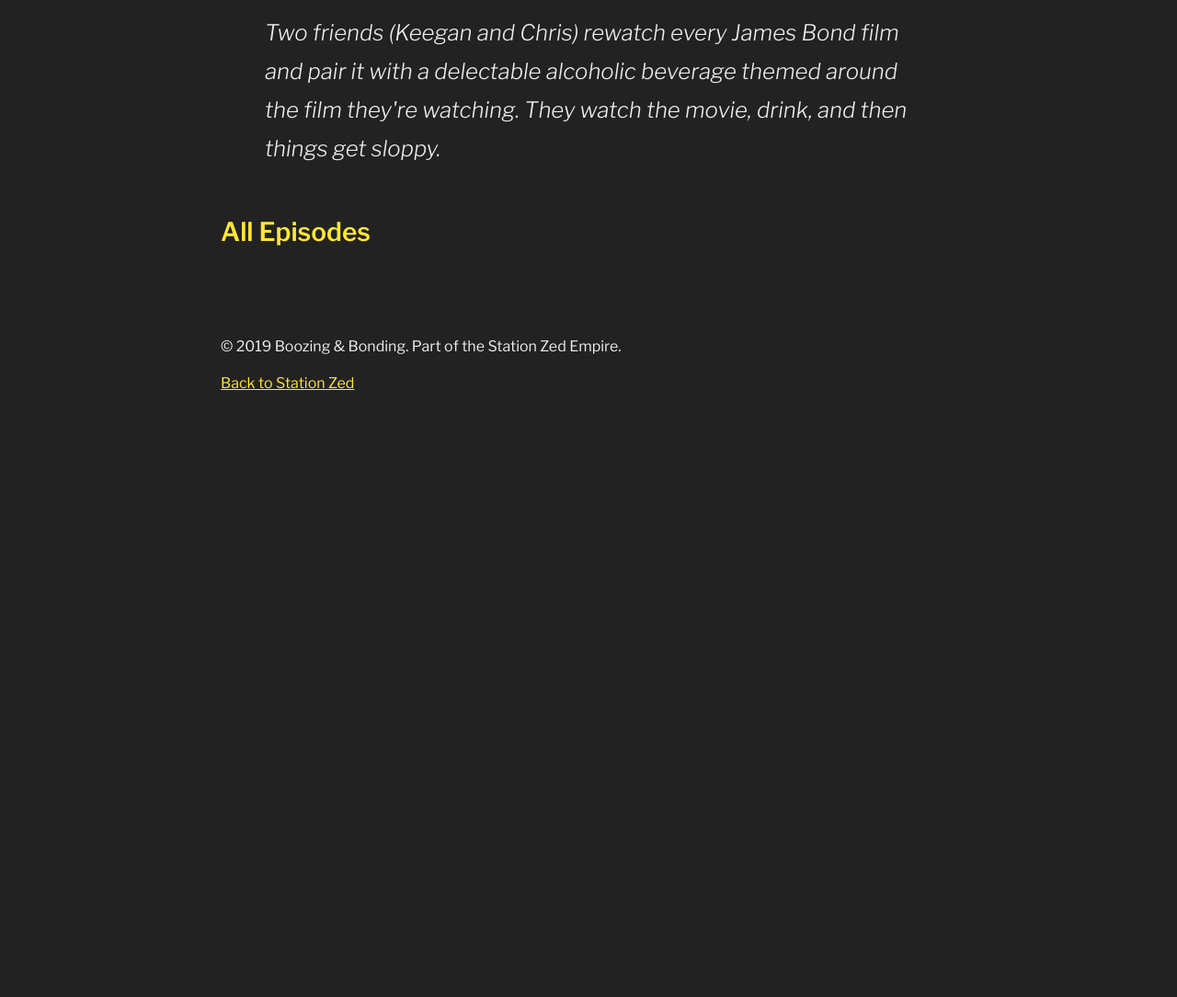
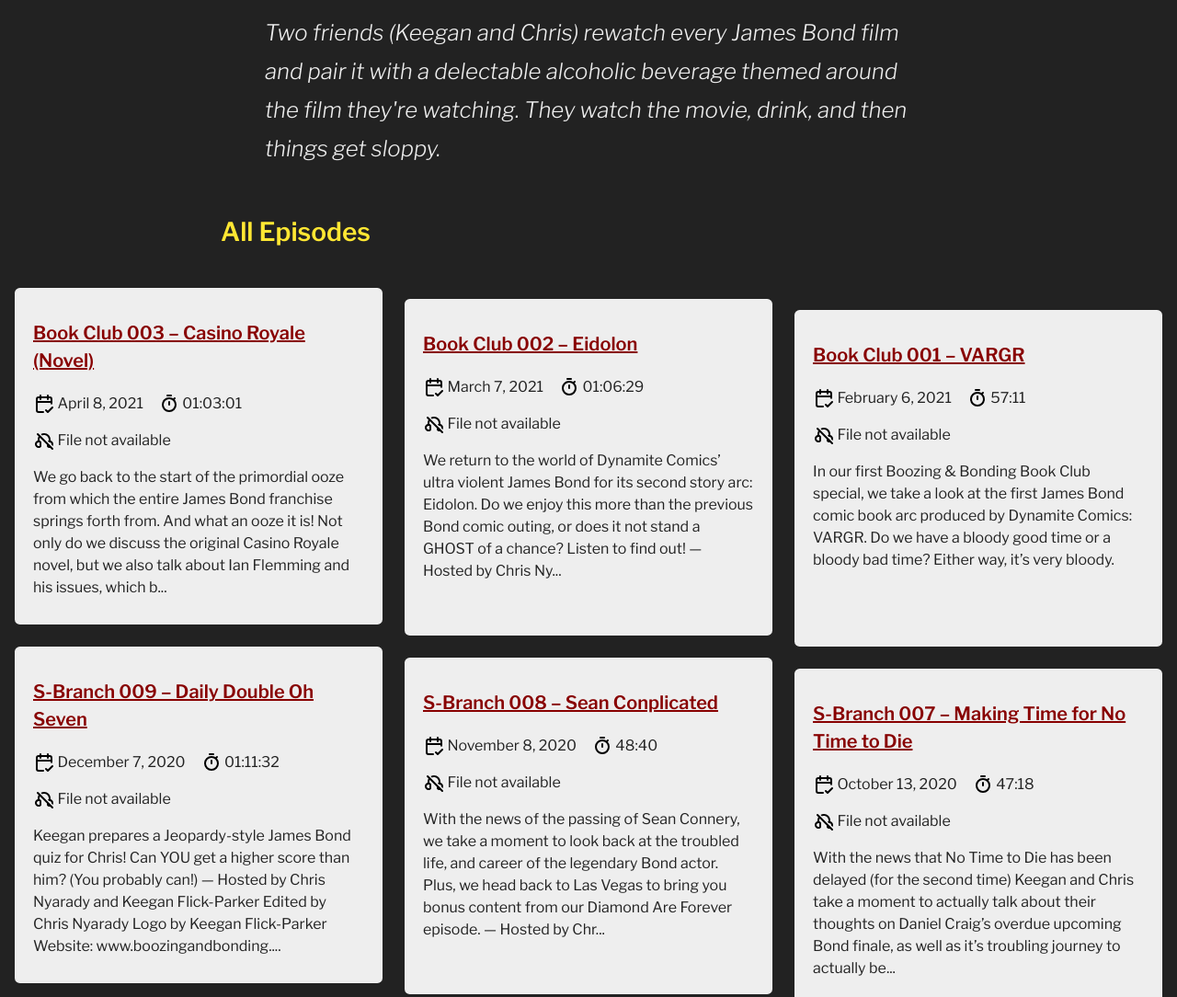
Before and after one commit to stephenbelyea/station-zed, a website: page docs/show-boozing-and-bonding.html in a window 1280 px wide. Shown: the part 327-1411 px from the top of the page at 92% size. Before the commit the page ends 868 px from the top, so only its background shows below. Drawn offline with nearby package versions, Linux system fonts and the light colour scheme.

Commit message:
Update HTML files to include new script

```diff
--- a/docs/show-boozing-and-bonding.html
+++ b/docs/show-boozing-and-bonding.html
@@ -62,6 +62,7 @@
       <div id="modal" role="dialog" aria-modal="false" tabindex="-1"></div>
     </div>
   </body>
+  <script type="module" src="scripts/get-stationzed-data.js"></script>
   <script type="module" src="scripts/build-show-feed.js"></script>
   <script type="module" src="scripts/view-episode-details.js"></script>
 </html>
```
Also changed, not shown: docs/show-springfield-the-later-years.html (+1 -0 lines), docs/show-the-dust-off.html (+1 -0 lines), docs/show-wrestle-daddies.html (+1 -0 lines).
